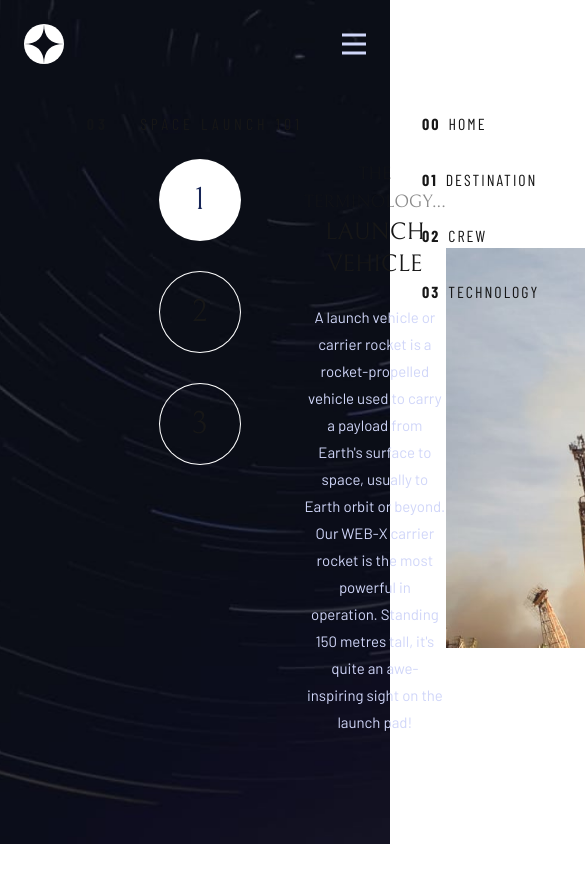
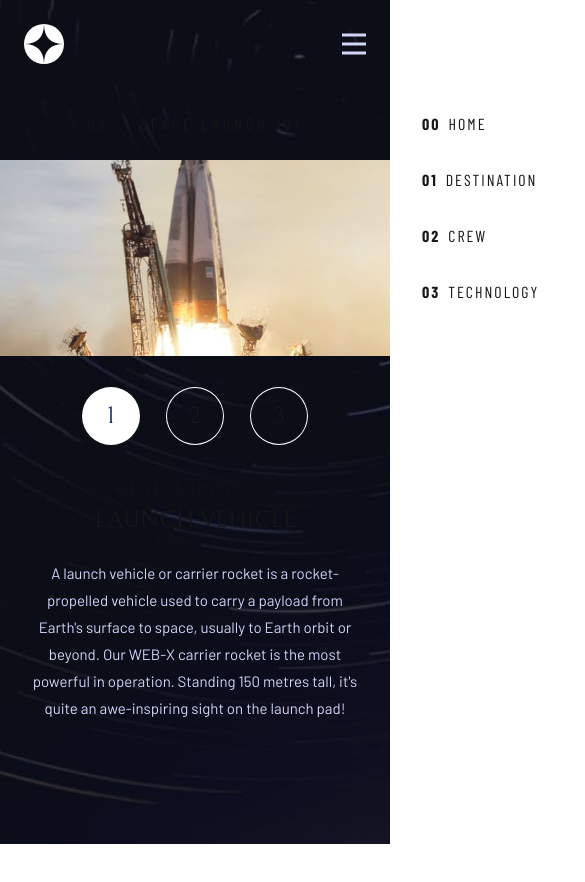
Before and after one commit to ozematt/Space-tourism_Next.js, a Next.js app: page /technology/stageOne in a window 390 px wide. Shown: the top 882 px of the page, 585 px wide, since content can reach past the window. Built offline with nearby package versions, Linux system fonts and the light colour scheme.

Commit message:
added media queries

```diff
--- a/src/app/globals.css
+++ b/src/app/globals.css
@@ -13,7 +13,8 @@
   --font-barlow-condensed: var(--font-barlow-condensed);
 }
 @theme {
-  --breakpoint-xxl: 83.2rem;
+  --breakpoint-xl: 83.2rem;
+  --breakpoint-2xl: 89.3rem;
 }
 
 @media (prefers-color-scheme: dark) {
--- a/src/app/technology/[stage]/page.tsx
+++ b/src/app/technology/[stage]/page.tsx
@@ -13,24 +13,26 @@ const StagePage = async ({ params }: StagePageProps) => {
   return (
     <section className="h-screen">
       <SectionBackground />
+
       <div className="mx-10 my-6 sm:my-12 lg:mx-40">
         <SectionTitle number="03" name="space launch 101" />
-      </div>{" "}
-      <div className="flex justify-between">
+      </div>
+
+      <div className="flex h-full items-center max-2xl:flex-col-reverse 2xl:max-h-[734px] 2xl:justify-between">
         {/* stage */}
-        <div className="ml-40 flex xl:pt-50">
-          {" "}
-          <div className="space-y-8 pr-16">
+        <div className="h-full px-6 pt-8 lg:px-0 2xl:ml-40 2xl:flex 2xl:shrink-0 2xl:pt-45">
+          <div className="justify-center gap-7 space-y-8 max-2xl:flex 2xl:pr-16">
             {technologyStageArr.map((link, index) => (
               <Link
                 href={`/technology/${link}`}
                 key={index}
-                className={` ${stage === link ? "bg-white text-blue-950" : ""} font-bellefair grid size-20 cursor-pointer place-items-center rounded-full text-[32px] ring-1 ring-white transition-all duration-300 ease-in-out hover:bg-white hover:text-blue-950`}
+                className={` ${stage === link ? "bg-white text-blue-950" : ""} font-bellefair grid size-14 cursor-pointer place-items-center rounded-full text-2xl ring-1 ring-white transition-all duration-300 ease-in-out hover:bg-white hover:text-blue-950 lg:size-20 lg:text-[32px]`}
               >
                 {index + 1}
               </Link>
             ))}
           </div>
+
           <TechnologyInfo stage={stage} />
         </div>
 
@@ -39,7 +41,14 @@ const StagePage = async ({ params }: StagePageProps) => {
           alt="space rocket image"
           width={608}
           height={600}
-          className="object-contain"
+          className="object-contain max-2xl:hidden"
+        />
+        <Image
+          src={technologyStage[stage].imageLandscape}
+          alt="space rocket image"
+          width={770}
+          height={356}
+          className="object-cover object-top max-lg:h-[258px] 2xl:hidden"
         />
       </div>
     </section>
```
